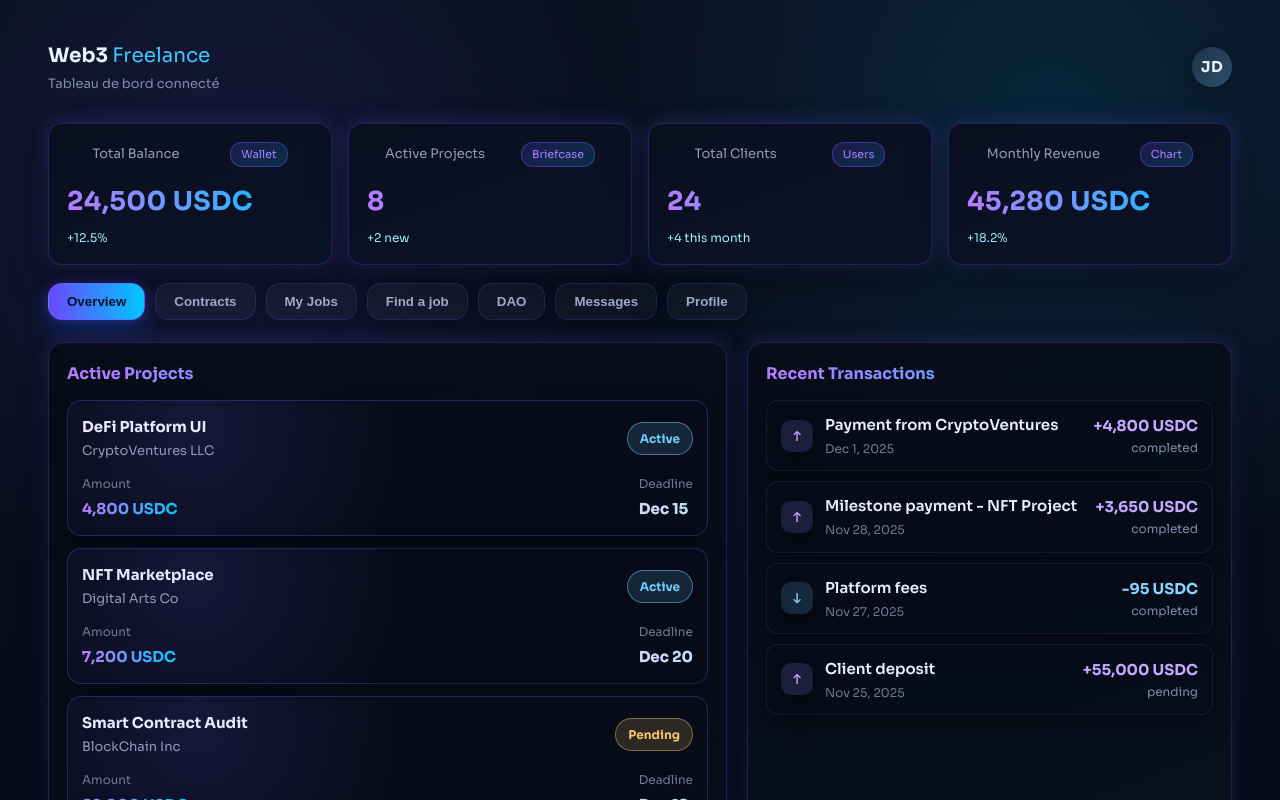
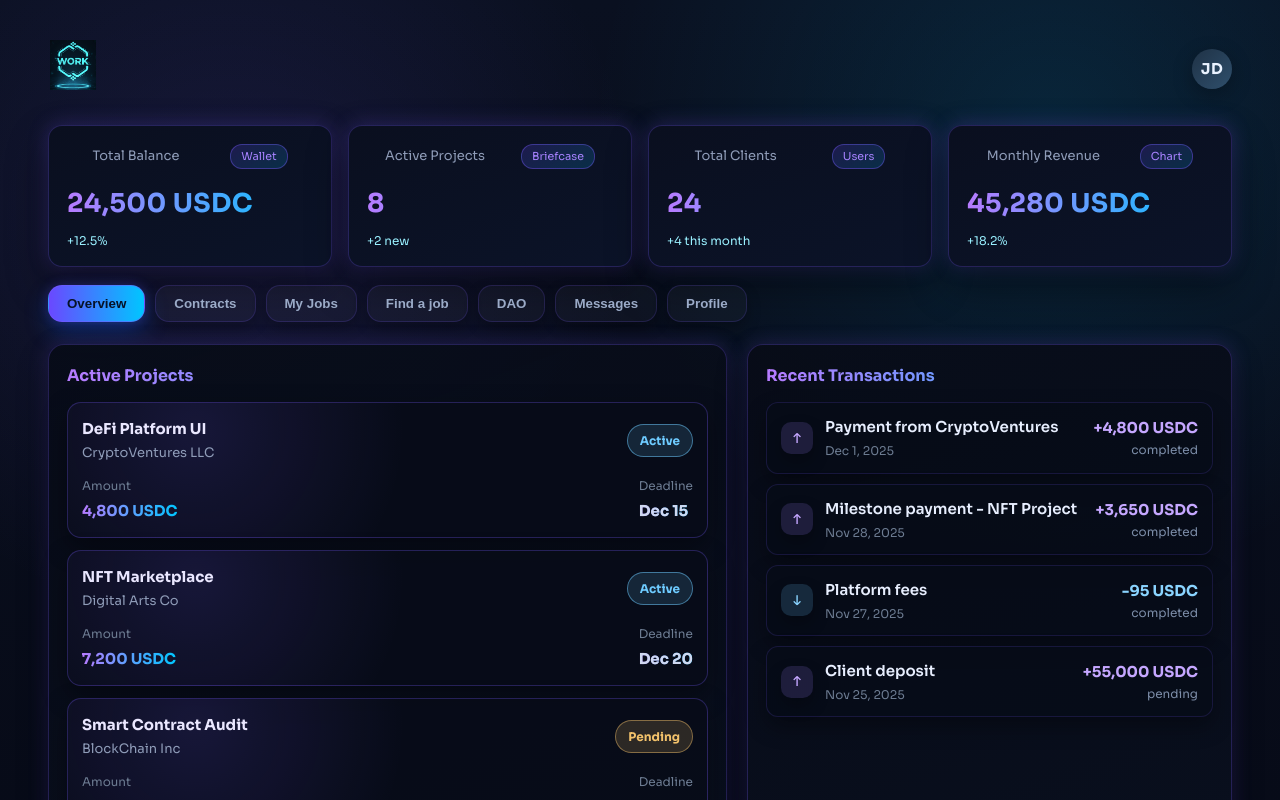
Before and after one commit to tchoifr/dashboard-work, a Vue app: page / in a window 1280 px wide. Both pictures are taken after a click on the button "Connecter mon wallet". Shown: the top 800 px of the page. Built offline with nearby package versions, Linux system fonts and the light colour scheme.

Commit message:
feat: add logo image to DashboardView component header

```diff
--- a/src/components/DashboardView.vue
+++ b/src/components/DashboardView.vue
@@ -29,10 +29,7 @@ const setTab = (tab) => {
   <div class="page">
     <header class="top-bar">
       <div class="brand">
-        <p class="brand-title">
-          Web3 <span class="accent">Freelance</span>
-        </p>
-        <p class="subtitle">Tableau de bord connecté</p>
+       <img style="width: 50px; height: 50px; object-fit: contain;" src="/src/assets/logo-work.png" alt="">
       </div>
       <div class="profile">JD</div>
     </header>
```
Also changed, not shown: src/assets/logo-work.png (added).
